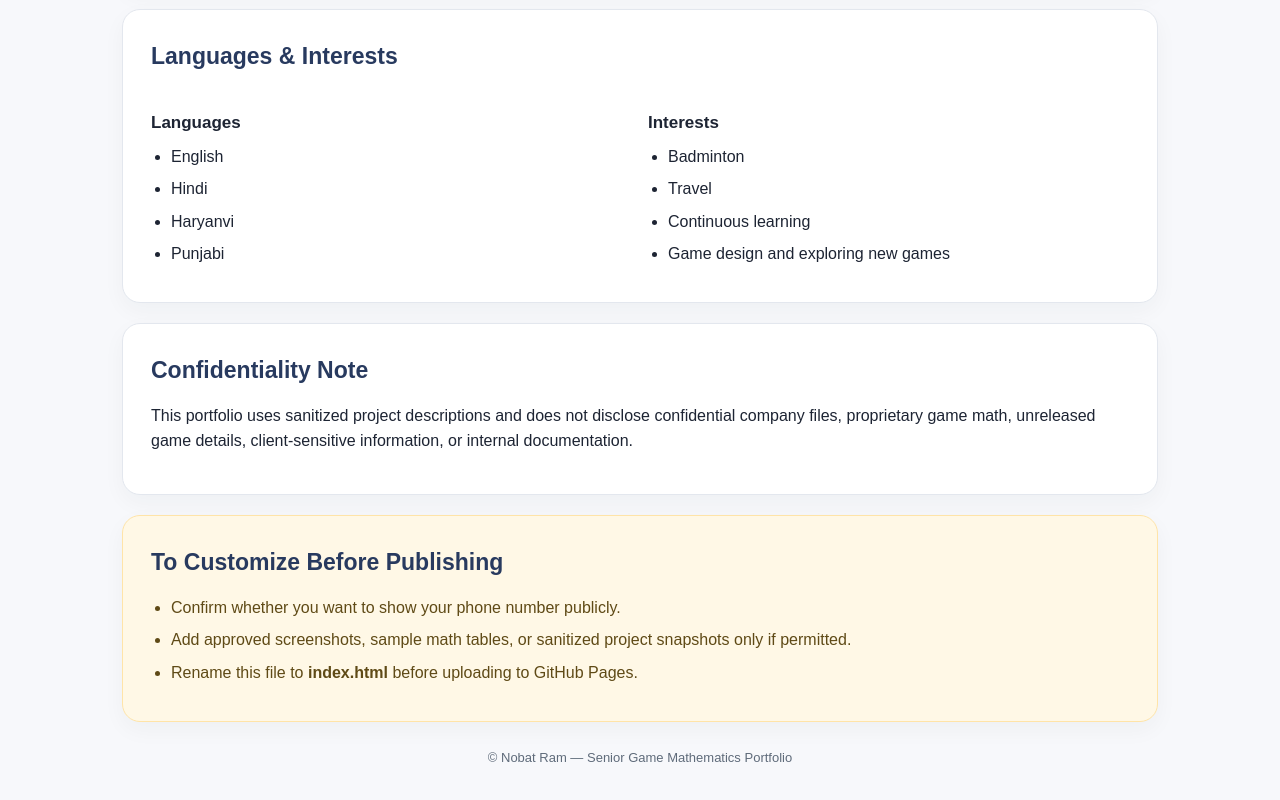
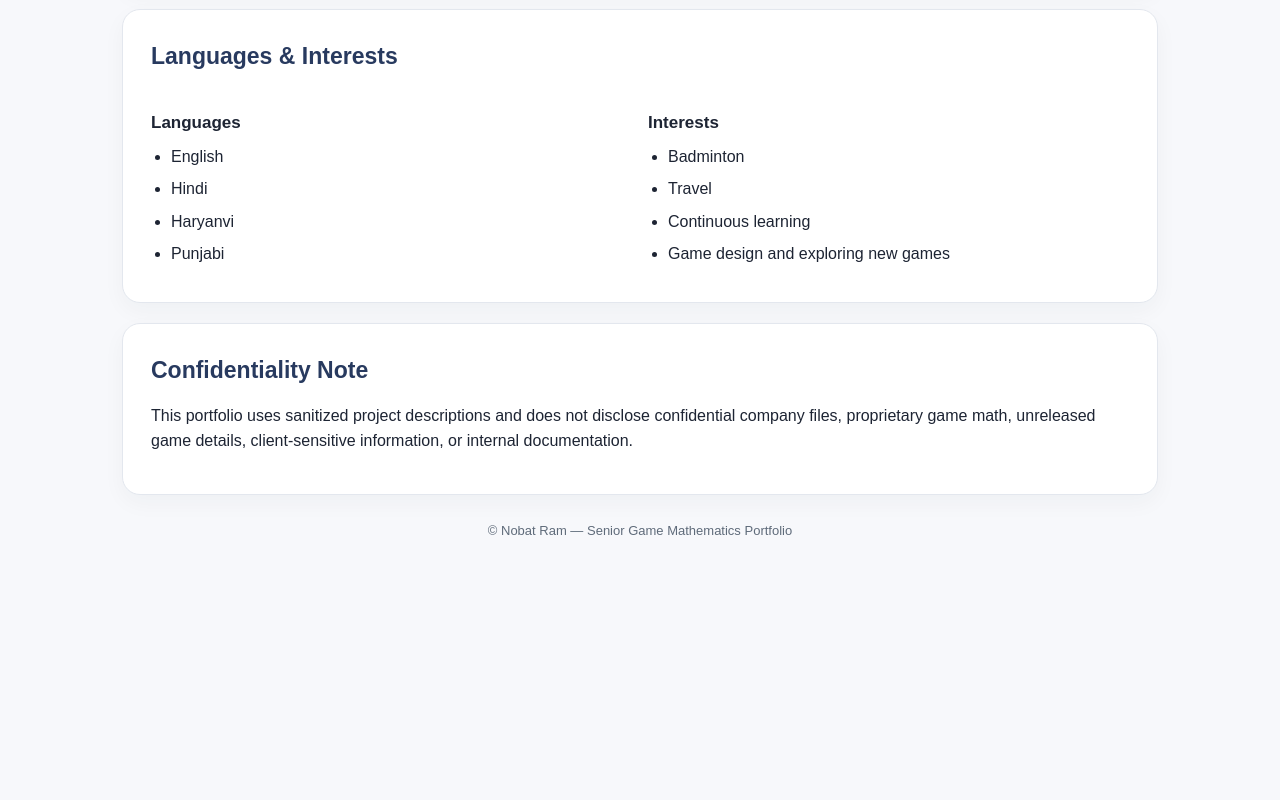
Before and after one commit to NRAM05/Nobat-game-math-portfolio, a plain HTML site: page index.html in a window 1280 px wide. Shown: the part 5619-6419 px from the top of the page. After the commit the page ends 6221 px from the top, so only its background shows below. Drawn offline with Linux system fonts and the light colour scheme.

Commit message:
Update index.html

```diff
--- a/index.html
+++ b/index.html
@@ -478,15 +478,6 @@
       </p>
     </section>
 
-    <section class="note">
-      <h3>To Customize Before Publishing</h3>
-      <ul>
-        <li>Confirm whether you want to show your phone number publicly.</li>
-        <li>Add approved screenshots, sample math tables, or sanitized project snapshots only if permitted.</li>
-        <li>Rename this file to <strong>index.html</strong> before uploading to GitHub Pages.</li>
-      </ul>
-    </section>
-
     <footer>
       © Nobat Ram — Senior Game Mathematics Portfolio
     </footer>
```
